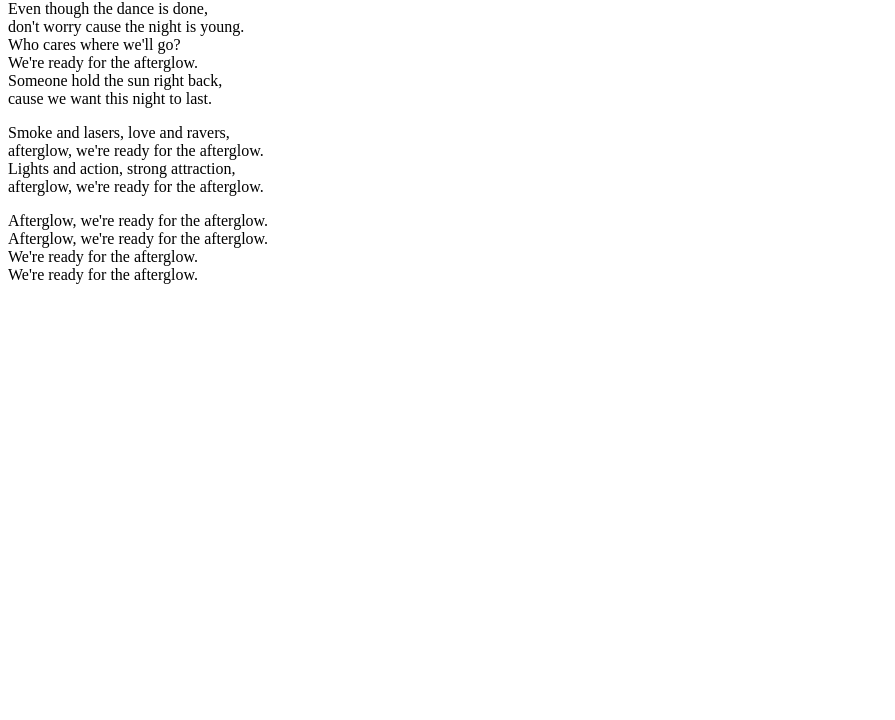
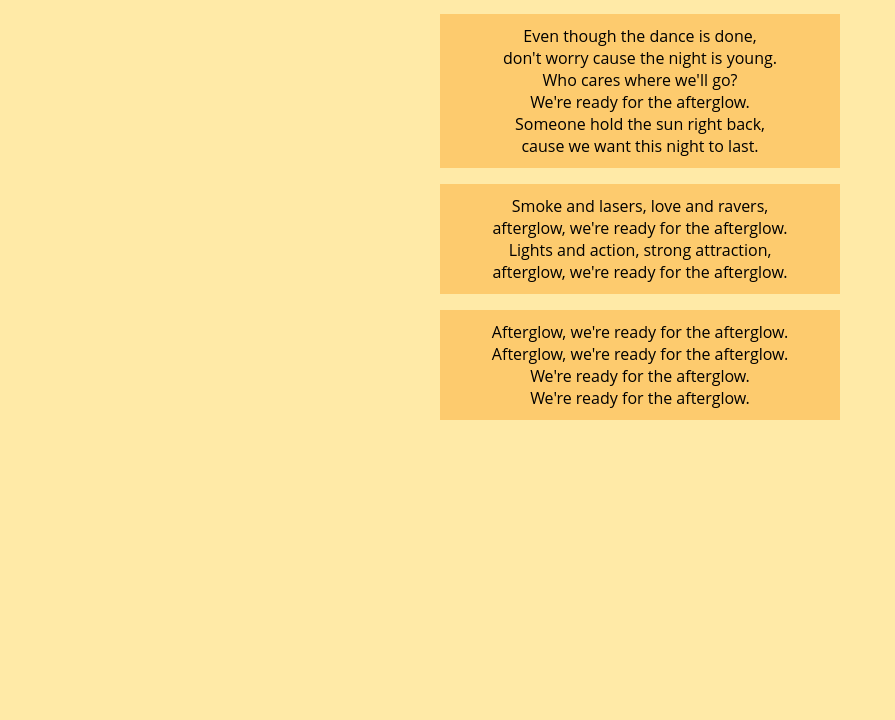
Before and after one commit to wnizialek/learning-git-2, a plain HTML site: page index.html in a window 1280 px wide. Shown: the part 80-800 px from the top of the page, without its empty margins (0-895 px from the left). Drawn offline with Linux system fonts and the light colour scheme.

Commit message:
Link style.css

```diff
--- a/index.html
+++ b/index.html
@@ -3,6 +3,7 @@
      <head>
           <meta charset="UTF-8" />
           <title>Tekst piosenki TASK 4</title>
+          <link rel="Stylesheet" type="text/css" href="style.css">
      </head>
      <body>
         <div class="container">
```
